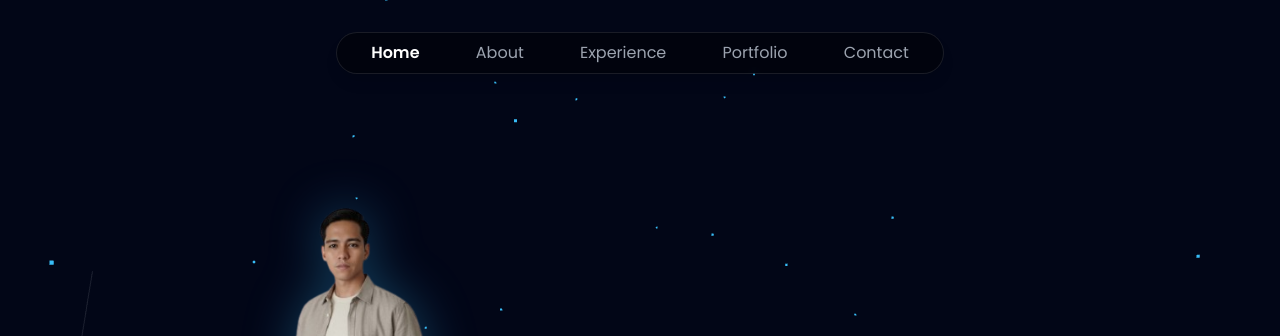
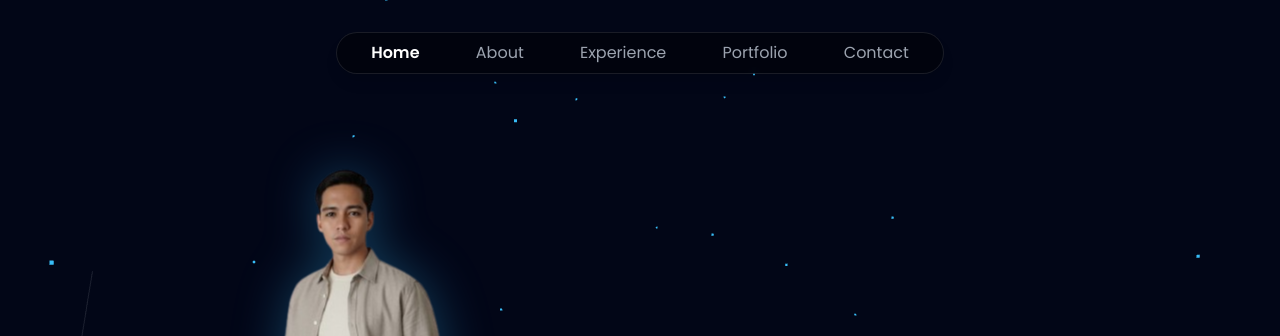
Before and after one commit to kefhashem/portokevin, a plain HTML site: page index.html in a window 1280 px wide. Shown: the top 336 px of the page. Drawn offline with nearby package versions, Linux system fonts and the light colour scheme.

Commit message:
Add files via upload

```diff
--- a/index.html
+++ b/index.html
@@ -98,7 +98,7 @@
                 <div class="grid grid-cols-1 lg:grid-cols-2 gap-4 items-center w-full">
                     <div class="flex justify-center items-end h-full">
                         <div class="home-photo-container">
-                           <img src="assets/kevin-iskandar.png" alt="Foto Profil Kevin Iskandar" class="w-auto h-auto max-h-[70vh] object-contain" style="filter: drop-shadow(0px 0px 25px rgba(56, 189, 248, 0.3));">
+                           <img src="assets/kevin-iskandar.png" alt="Foto Profil Kevin Iskandar" class="w-auto h-auto max-h-[85vh] object-contain" style="filter: drop-shadow(0px 0px 25px rgba(56, 189, 248, 0.3));">
                         </div>
                     </div>
                     <div class="text-center lg:text-left">
```
